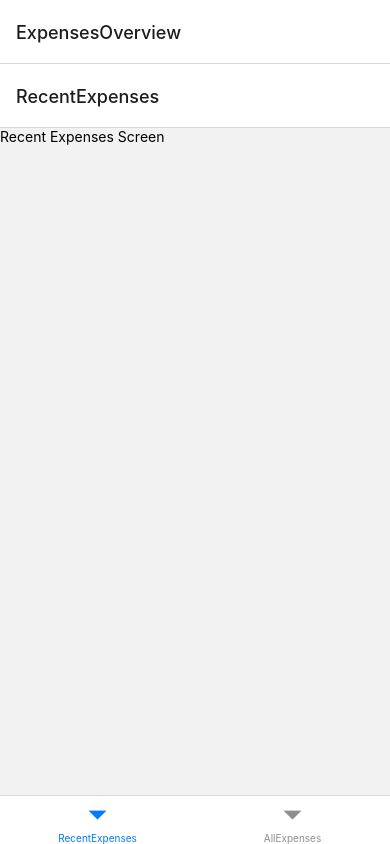
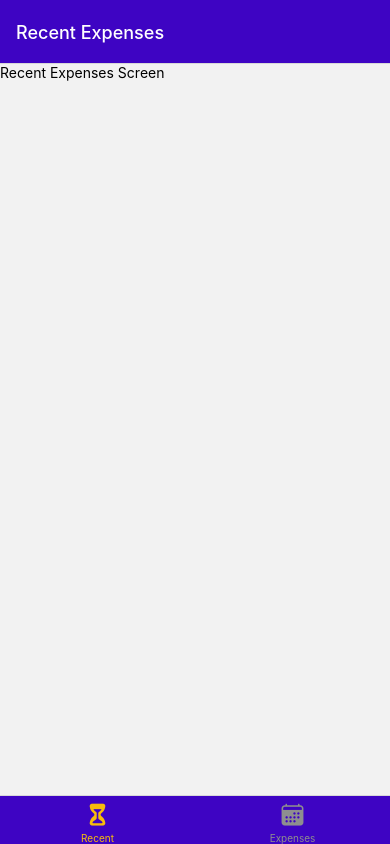
Before and after one commit to Danofu/rn-expenses-tracker, a React Native app: screen / in a window 390 px wide. Built offline with nearby package versions, Linux system fonts and the light colour scheme.

Commit message:
Configure tabs navigation

```diff
--- a/App.jsx
+++ b/App.jsx
@@ -1,20 +1,38 @@
+import { Ionicons } from '@expo/vector-icons';
 import { NavigationContainer } from '@react-navigation/native';
 import { StatusBar } from 'expo-status-bar';
 import { createBottomTabNavigator } from '@react-navigation/bottom-tabs';
 import { createNativeStackNavigator } from '@react-navigation/native-stack';
 
+import AllExpenses from 'screens/AllExpenses';
 import ManageExpense from 'screens/ManageExpense';
 import RecentExpenses from 'screens/RecentExpenses';
-import AllExpenses from 'screens/AllExpenses';
+import { GlobalStyles } from 'constants/styles';
+import { tabIconDefaultProps, tabIconPropTypes } from 'constants/prop-types';
 
 const BottomTabs = createBottomTabNavigator();
 const Stack = createNativeStackNavigator();
 
 function ExpensesOverview() {
   return (
-    <BottomTabs.Navigator>
-      <BottomTabs.Screen component={RecentExpenses} name="RecentExpenses" />
-      <BottomTabs.Screen component={AllExpenses} name="AllExpenses" />
+    <BottomTabs.Navigator
+      screenOptions={{
+        headerStyle: { backgroundColor: GlobalStyles.colors.primary500 },
+        headerTintColor: 'white',
+        tabBarActiveTintColor: GlobalStyles.colors.accent500,
+        tabBarStyle: { backgroundColor: GlobalStyles.colors.primary500 },
+      }}
+    >
+      <BottomTabs.Screen
+        component={RecentExpenses}
+        name="RecentExpenses"
+        options={{ tabBarIcon: RecentExpensesTabIcon, tabBarLabel: 'Recent', title: 'Recent Expenses' }}
+      />
+      <BottomTabs.Screen
+        component={AllExpenses}
+        name="AllExpenses"
+        options={{ tabBarIcon: AllExpensesTabIcon, tabBarLabel: 'Expenses', title: 'All Expenses' }}
+      />
     </BottomTabs.Navigator>
   );
 }
@@ -25,7 +43,7 @@
       <StatusBar style="auto" />
       <NavigationContainer>
         <Stack.Navigator>
-          <Stack.Screen component={ExpensesOverview} name="ExpensesOverview" />
+          <Stack.Screen component={ExpensesOverview} name="ExpensesOverview" options={{ headerShown: false }} />
           <Stack.Screen component={ManageExpense} name="ManageExpense" />
         </Stack.Navigator>
       </NavigationContainer>
@@ -34,3 +52,19 @@
 }
 
 export default App;
+
+function RecentExpensesTabIcon({ color, size }) {
+  return <Ionicons color={color} name="hourglass" size={size} />;
+}
+
+RecentExpensesTabIcon.propTypes = { ...tabIconPropTypes };
+
+RecentExpensesTabIcon.defaultProps = { ...tabIconDefaultProps };
+
+function AllExpensesTabIcon({ color, size }) {
+  return <Ionicons color={color} name="calendar" size={size} />;
+}
+
+AllExpensesTabIcon.propTypes = { ...tabIconPropTypes };
+
+AllExpensesTabIcon.defaultProps = { ...tabIconDefaultProps };
--- a/package.json
+++ b/package.json
@@ -5,6 +5,7 @@
     "@react-navigation/native-stack": "^6.9.12",
     "expo": "~48.0.10",
     "expo-status-bar": "~1.4.4",
+    "prop-types": "^15.8.1",
     "react": "18.2.0",
     "react-native": "0.71.6",
     "react-native-safe-area-context": "4.5.0",
@@ -24,6 +25,9 @@
   },
   "main": "node_modules/expo/AppEntry.js",
   "name": "expensetracker",
+  "peerDependencies": {
+    "@expo/vector-icons": "^13.0.0"
+  },
   "private": true,
   "scripts": {
     "android": "expo start --android",
--- /dev/null
+++ b/src/constants/prop-types.js
@@ -0,0 +1,4 @@
+import PropTypes from 'prop-types';
+
+export const tabIconPropTypes = { color: PropTypes.string.isRequired, size: PropTypes.number.isRequired };
+export const tabIconDefaultProps = {};
--- /dev/null
+++ b/src/constants/styles.js
@@ -0,0 +1,16 @@
+export const GlobalStyles = {
+  colors: {
+    accent500: '#F7BC0C',
+    error500: '#9B095C',
+    error50: '#FCC4E4',
+    gray500: '#39324A',
+    gray700: '#221C30',
+    primary50: '#E4D9FD',
+    primary100: '#C6AFFC',
+    primary200: '#A281F0',
+    primary400: '#5721D4',
+    primary500: '#3E04C3',
+    primary700: '#2D0689',
+    primary800: '#200364',
+  },
+};
```
Also changed, not shown: .eslintrc.json.
